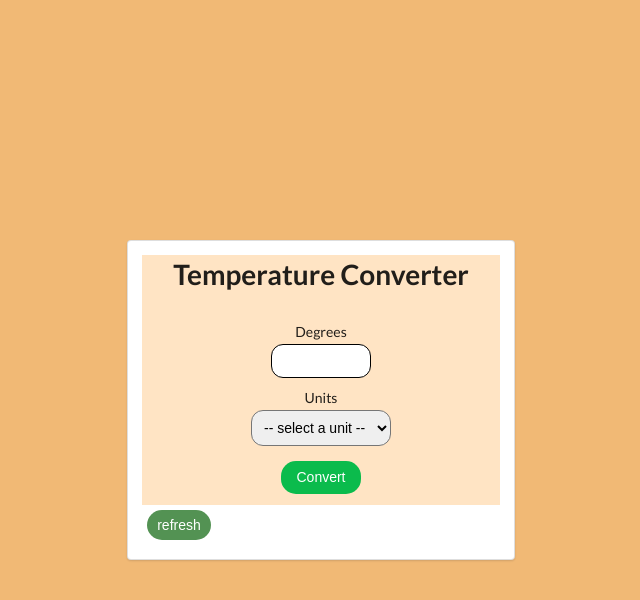
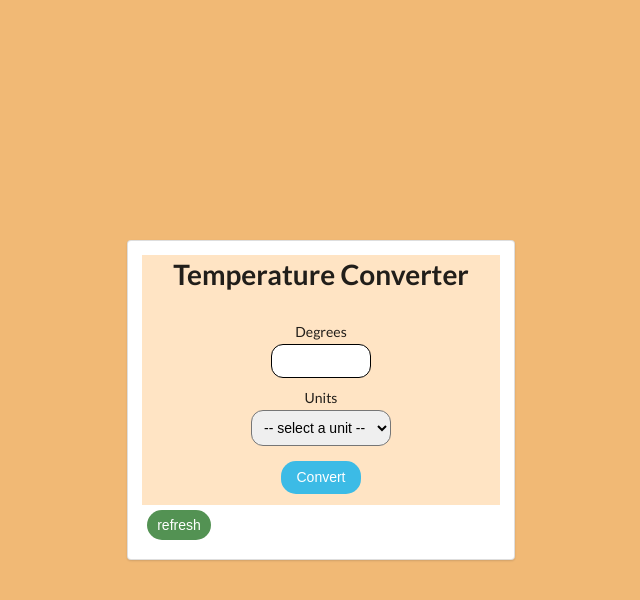
Before and after one commit to Roman4u/my-tempapp, a React (Create React App) app: page / in a window 1280 px wide. In both pictures the pointer is over the button "Convert". Shown: the top 600 px of the page, without its empty margins (319-959 px from the left). Built offline with nearby package versions, Linux system fonts and the light colour scheme.

Commit message:
update: button styling

```diff
--- a/src/components/tempapp.css
+++ b/src/components/tempapp.css
@@ -48,7 +48,7 @@ select {
 }
 
 .button:hover {
-    background-color: rgb(11, 187, 76);
+    background-color:  rgb(60, 187, 230);
 }
 
 .button:active {
@@ -69,7 +69,7 @@ select {
 }
 
 .refresh-button:hover {
-    background-color: rgb(0, 217, 255);
+    background-color:  rgb(11, 187, 76);
 }
 
 .refresh-button:active {
```
